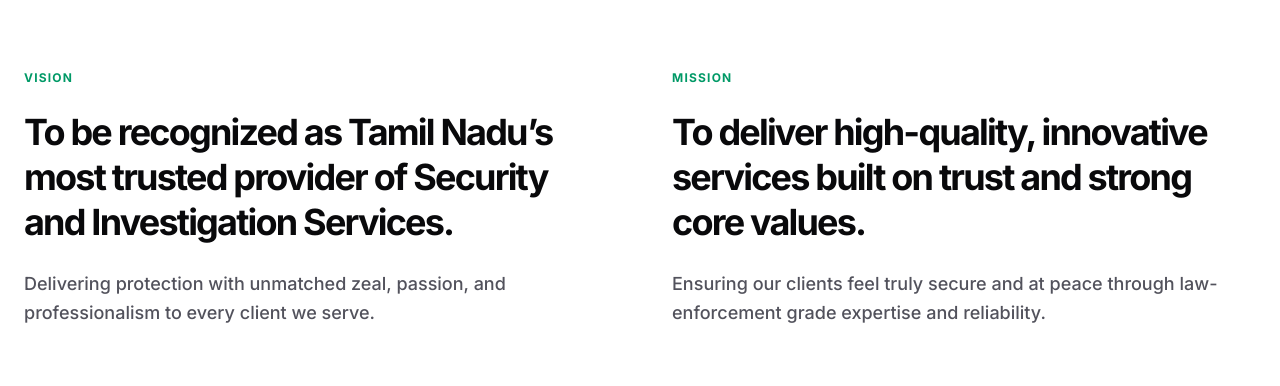
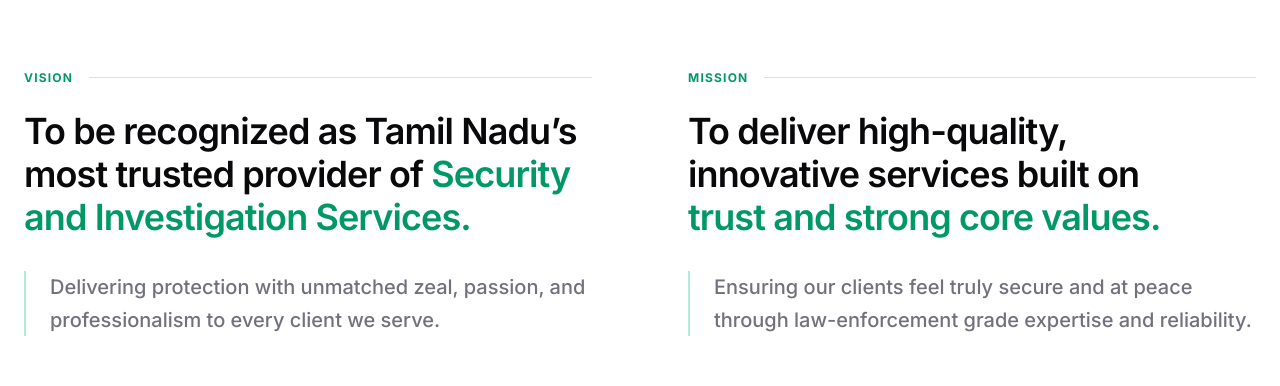
Before and after one commit to godivatech/true_waves_enterprise_website, a Next.js app: page /about in a window 1280 px wide. Shown: the part 724-1110 px from the top of the page. Built offline with nearby package versions, Linux system fonts and the light colour scheme.

Commit message:
code changes

```diff
--- a/src/app/about/page.tsx
+++ b/src/app/about/page.tsx
@@ -38,22 +38,28 @@ export default function About() {
       {/* Vision & Mission (Light) */}
       <section className="bg-white py-32 text-zinc-900 border-b border-zinc-200">
         <div className="max-w-7xl mx-auto px-6">
-          <div className="grid grid-cols-1 lg:grid-cols-12 gap-16 mb-32">
-            <div className="lg:col-span-6">
-              <h2 className="text-xs uppercase tracking-widest text-emerald-600 font-bold mb-6">Vision</h2>
-              <h3 className="text-3xl md:text-4xl font-bold mb-6 text-zinc-950 tracking-tighter leading-tight">
-                To be recognized as Tamil Nadu’s most trusted provider of Security and Investigation Services.
+          <div className="grid grid-cols-1 md:grid-cols-2 gap-16 md:gap-24 mb-32">
+            <div className="flex flex-col">
+              <h2 className="text-xs uppercase tracking-widest text-emerald-600 font-bold mb-6 flex items-center gap-4">
+                Vision
+                <div className="h-px bg-emerald-600/20 flex-1"></div>
+              </h2>
+              <h3 className="text-3xl md:text-4xl font-semibold mb-8 text-zinc-950 tracking-tight leading-[1.2] text-balance">
+                To be recognized as Tamil Nadu’s most trusted provider of <span className="text-emerald-600">Security and Investigation Services.</span>
               </h3>
-              <p className="text-zinc-600 text-lg leading-relaxed font-medium">
+              <p className="text-zinc-500 text-lg md:text-xl leading-relaxed font-medium border-l-2 border-emerald-500/30 pl-6">
                 Delivering protection with unmatched zeal, passion, and professionalism to every client we serve.
               </p>
             </div>
-            <div className="lg:col-span-6">
-              <h2 className="text-xs uppercase tracking-widest text-emerald-600 font-bold mb-6">Mission</h2>
-              <h3 className="text-3xl md:text-4xl font-bold mb-6 text-zinc-950 tracking-tighter leading-tight">
-                To deliver high-quality, innovative services built on trust and strong core values.
+            <div className="flex flex-col">
+              <h2 className="text-xs uppercase tracking-widest text-emerald-600 font-bold mb-6 flex items-center gap-4">
+                Mission
+                <div className="h-px bg-emerald-600/20 flex-1"></div>
+              </h2>
+              <h3 className="text-3xl md:text-4xl font-semibold mb-8 text-zinc-950 tracking-tight leading-[1.2] text-balance">
+                To deliver high-quality, innovative services built on <span className="text-emerald-600">trust and strong core values.</span>
               </h3>
-              <p className="text-zinc-600 text-lg leading-relaxed font-medium">
+              <p className="text-zinc-500 text-lg md:text-xl leading-relaxed font-medium border-l-2 border-emerald-500/30 pl-6">
                 Ensuring our clients feel truly secure and at peace through law-enforcement grade expertise and reliability.
               </p>
             </div>
```
